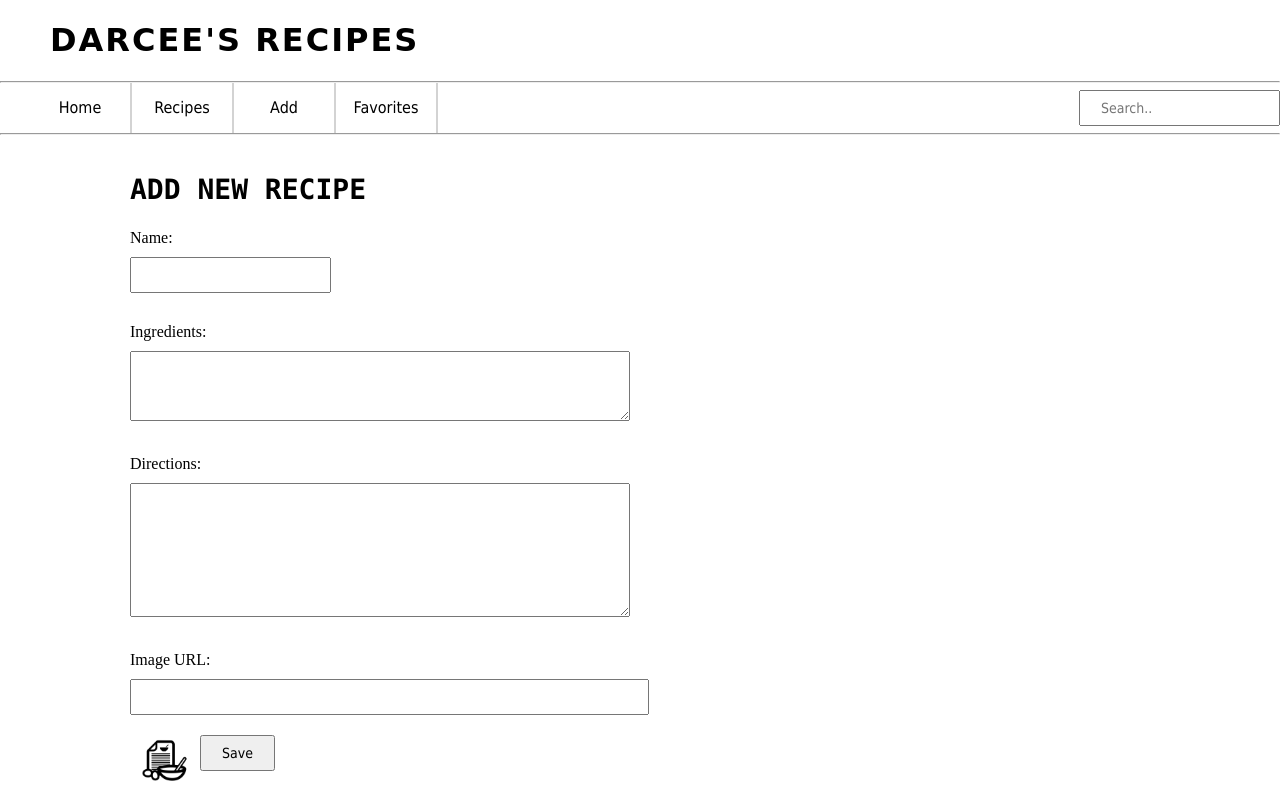
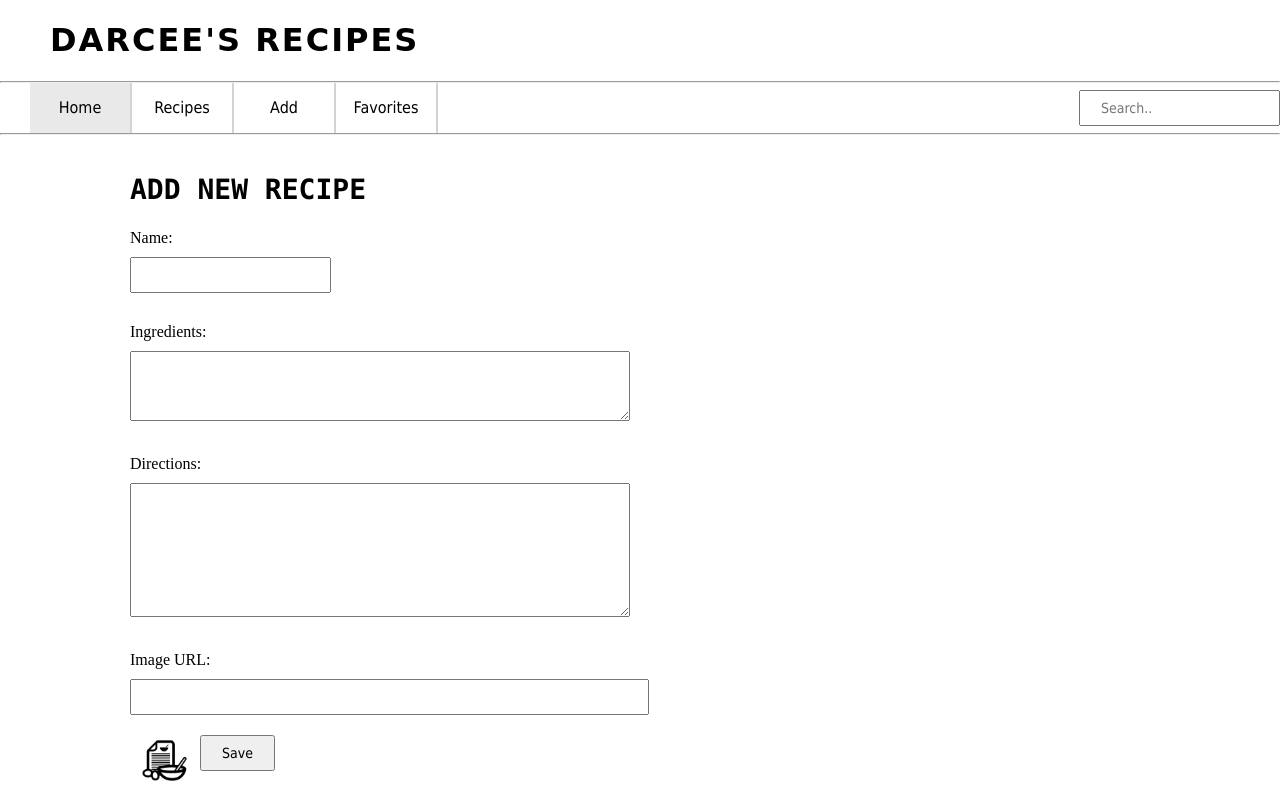
Before and after one commit to Quebe-Darcee/recipeBook, a Flask app: page /add in a window 1280 px wide, with the pointer over the restyled element. Shown: the top 794 px of the page. Run offline with Flask 2, Linux system fonts and the light colour scheme; some web fonts are replaced.

Commit message:
Added hover color to navbar tabs.

```diff
--- a/static/style.css
+++ b/static/style.css
@@ -40,6 +40,10 @@ a {
   display: flex;
   justify-content: center;
   align-items: center;
+}
+
+.nav-tab:hover {
+  background-color: #e9e9e9;
 }
 
 .nav-stretch {
```
